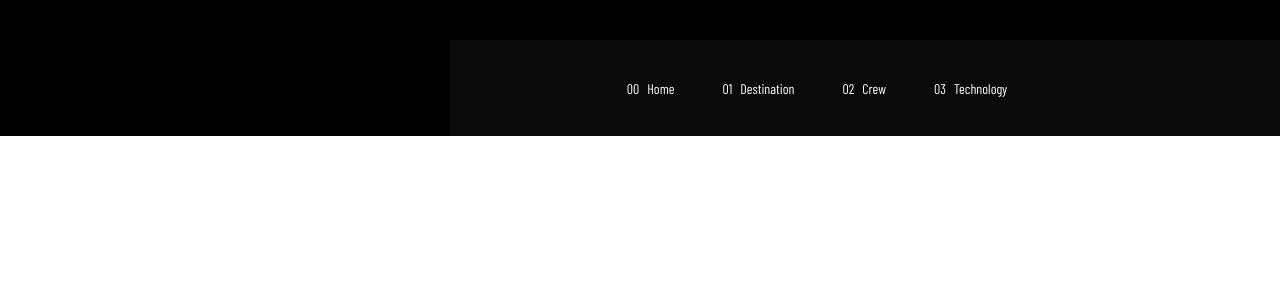
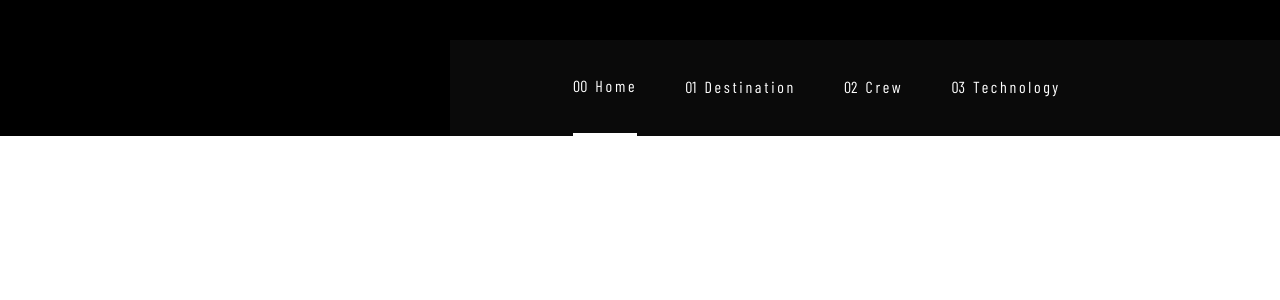
Before and after one commit to NeptuneRjo/space-tourism, a React (Create React App) app: page / in a window 1280 px wide. Shown: the top 300 px of the page. Built offline with nearby package versions, Linux system fonts and the light colour scheme; a web font is replaced by a local one.

Commit message:
changed styling to match handleNav

```diff
--- a/src/Components/Navbar/navbar.css
+++ b/src/Components/Navbar/navbar.css
@@ -33,5 +33,25 @@
     color: var(--color-white);
     text-decoration: none;
     font-family: var(--font-secondary);
-    font-size: 14px;
+    font-size: 16px;
+    height: 100%;
+    align-items: center;
+    border-bottom: solid 3px transparent;
+    letter-spacing: 2.7px;
 }
+
+.space__navbar-nav p {
+    letter-spacing: normal;
+}
+
+.nav-home:hover, .nav-destination:hover, .nav-crew:hover, .nav-technology:hover {
+    border-bottom: solid 3px rgba(255, 255, 255, 0.5);
+}
+
+.selected__nav {
+    border-bottom: solid 3px var(--color-white);
+}
+
+.selected__nav:hover {
+    border-bottom: solid 3px var(--color-white);
+}
```
